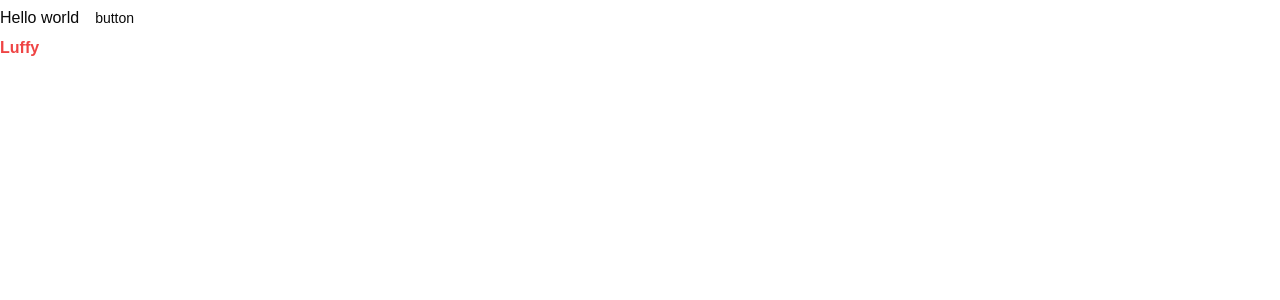
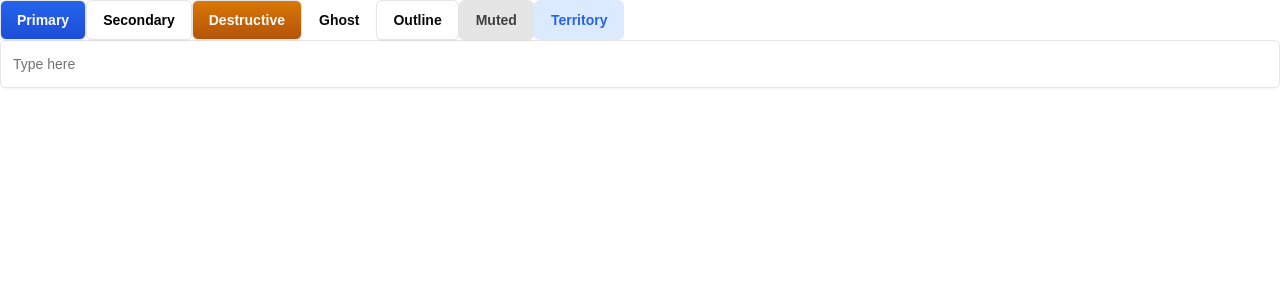
Before and after one commit to utk145/Project-Management-Tool, a Next.js app: page / in a window 1280 px wide. Shown: the top 300 px of the page. Built offline with nearby package versions, Linux system fonts and the light colour scheme.

Commit message:
customizing components

```diff
--- a/src/app/page.tsx
+++ b/src/app/page.tsx
@@ -1,11 +1,17 @@
 import { Button } from "@/components/ui/button";
+import { Input } from "@/components/ui/input";
 
 export default function Home() {
   return (
-    <div>
-      Hello world
-      <Button variant={"ghost"}>button</Button>
-      <p className="text-red-500 font-bold">Luffy</p>
+    <div className="">
+      <Button variant={"primary"}>Primary</Button>
+      <Button variant="secondary">Secondary</Button>
+      <Button variant="destructive">Destructive</Button>
+      <Button variant="ghost">Ghost</Button>
+      <Button variant="outline">Outline</Button>
+      <Button variant="muted">Muted</Button>
+      <Button variant="territory">Territory</Button>
+      <Input type="text" placeholder="Type here" />
     </div>
   );
 }
--- a/src/components/ui/button.tsx
+++ b/src/components/ui/button.tsx
@@ -1,57 +1,59 @@
-import * as React from "react"
-import { Slot } from "@radix-ui/react-slot"
-import { cva, type VariantProps } from "class-variance-authority"
+import * as React from "react";
+import { Slot } from "@radix-ui/react-slot";
+import { cva, type VariantProps } from "class-variance-authority";
 
-import { cn } from "@/lib/utils"
+import { cn } from "@/lib/utils";
 
 const buttonVariants = cva(
-  "inline-flex items-center justify-center gap-2 whitespace-nowrap rounded-md text-sm font-medium transition-colors focus-visible:outline-none focus-visible:ring-1 focus-visible:ring-ring disabled:pointer-events-none disabled:opacity-50 [&_svg]:pointer-events-none [&_svg]:size-4 [&_svg]:shrink-0",
+  "inline-flex items-center justify-center gap-2 whitespace-nowrap rounded-md text-sm font-semibold transition-colors focus-visible:outline-none focus-visible:ring-1 focus-visible:ring-ring disabled:pointer-events-none disabled:bg-neutral-100 disbaled:from-neutral-100 disbaled:to-neutral-100 disabled:text-neutral-300 border border-neutral-200 shadow-sm [&_svg]:pointer-events-none [&_svg]:size-4 [&_svg]:shrink-0",
   {
     variants: {
       variant: {
-        default:
-          "bg-primary text-primary-foreground shadow hover:bg-primary/90",
+        primary:
+          "bg-gradient-to-b from-blue-600 to-blue-700 text-primary-foreground hover:from-blue-700 hover:to-blue-700",
         destructive:
-          "bg-destructive text-destructive-foreground shadow-sm hover:bg-destructive/90",
+          "bg-gradient-to-b from-amber-600 to-amber-700 text-destructive-foreground hover:from-amber-700 hover:to-amber-700",
         outline:
           "border border-input bg-background shadow-sm hover:bg-accent hover:text-accent-foreground",
         secondary:
-          "bg-secondary text-secondary-foreground shadow-sm hover:bg-secondary/80",
-        ghost: "hover:bg-accent hover:text-accent-foreground",
-        link: "text-primary underline-offset-4 hover:underline",
+          "bg-white text-black hover:bg-neutral-100 hover:text-black",
+        ghost: "border-transparent shadow-none hover:bg-accent hover:text-accent-foreground",
+        muted:"bg-neutral-200 text-neutral-700 hover:bg-neutral-300/20 hover:text-neutral-700/80",
+        territory:"bg-blue-100 text-blue-600 border-transparent hover:bg-blue-200 shadow-none",
       },
       size: {
-        default: "h-9 px-4 py-2",
-        sm: "h-8 rounded-md px-3 text-xs",
-        lg: "h-10 rounded-md px-8",
-        icon: "h-9 w-9",
+        default: "h-10 px-4 py-2",
+        sm: "h-8 rounded-md px-3",
+        xs:"h-7 rounded-md px-2 text-xs",
+        lg: "h-12 rounded-md px-8",
+        icon: "h-8 w-8",
       },
     },
     defaultVariants: {
-      variant: "default",
+      variant: "primary",
       size: "default",
     },
   }
-)
+);
 
 export interface ButtonProps
   extends React.ButtonHTMLAttributes<HTMLButtonElement>,
     VariantProps<typeof buttonVariants> {
-  asChild?: boolean
+  asChild?: boolean;
 }
 
 const Button = React.forwardRef<HTMLButtonElement, ButtonProps>(
   ({ className, variant, size, asChild = false, ...props }, ref) => {
-    const Comp = asChild ? Slot : "button"
+    const Comp = asChild ? Slot : "button";
     return (
       <Comp
         className={cn(buttonVariants({ variant, size, className }))}
         ref={ref}
         {...props}
       />
-    )
+    );
   }
-)
-Button.displayName = "Button"
+);
+Button.displayName = "Button";
 
-export { Button, buttonVariants }
+export { Button, buttonVariants };
--- a/src/components/ui/input.tsx
+++ b/src/components/ui/input.tsx
@@ -8,7 +8,7 @@ const Input = React.forwardRef<HTMLInputElement, React.ComponentProps<"input">>(
       <input
         type={type}
         className={cn(
-          "flex h-9 w-full rounded-md border border-input bg-transparent px-3 py-1 text-base shadow-sm transition-colors file:border-0 file:bg-transparent file:text-sm file:font-medium file:text-foreground placeholder:text-muted-foreground focus-visible:outline-none focus-visible:ring-1 focus-visible:ring-ring disabled:cursor-not-allowed disabled:opacity-50 md:text-sm",
+          "flex h-12 w-full rounded-md border border-input bg-transparent px-3 py-1 text-base shadow-sm transition-colors file:border-0 file:bg-transparent file:text-sm file:font-medium file:text-foreground placeholder:text-muted-foreground focus-visible:outline-none focus-visible:ring-1 focus-visible:ring-ring disabled:cursor-not-allowed disabled:opacity-50 md:text-sm",
           className
         )}
         ref={ref}
--- a/src/components/ui/select.tsx
+++ b/src/components/ui/select.tsx
@@ -19,7 +19,7 @@ const SelectTrigger = React.forwardRef<
   <SelectPrimitive.Trigger
     ref={ref}
     className={cn(
-      "flex h-9 w-full items-center justify-between whitespace-nowrap rounded-md border border-input bg-transparent px-3 py-2 text-sm shadow-sm ring-offset-background placeholder:text-muted-foreground focus:outline-none focus:ring-1 focus:ring-ring disabled:cursor-not-allowed disabled:opacity-50 [&>span]:line-clamp-1",
+      "flex h-12 w-full items-center justify-between whitespace-nowrap rounded-md border border-input bg-transparent px-3 py-2 text-sm shadow-sm ring-offset-background placeholder:text-muted-foreground focus:outline-none focus:ring-1 focus:ring-ring disabled:cursor-not-allowed disabled:opacity-50 [&>span]:line-clamp-1",
       className
     )}
     {...props}
```
